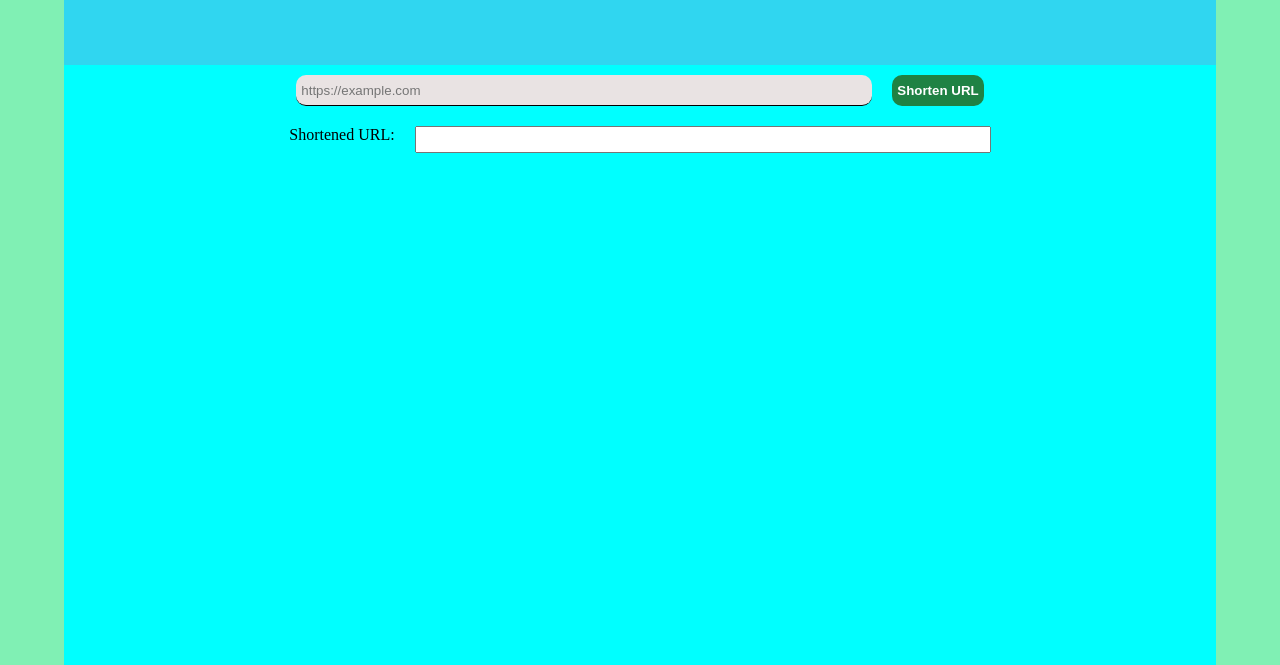
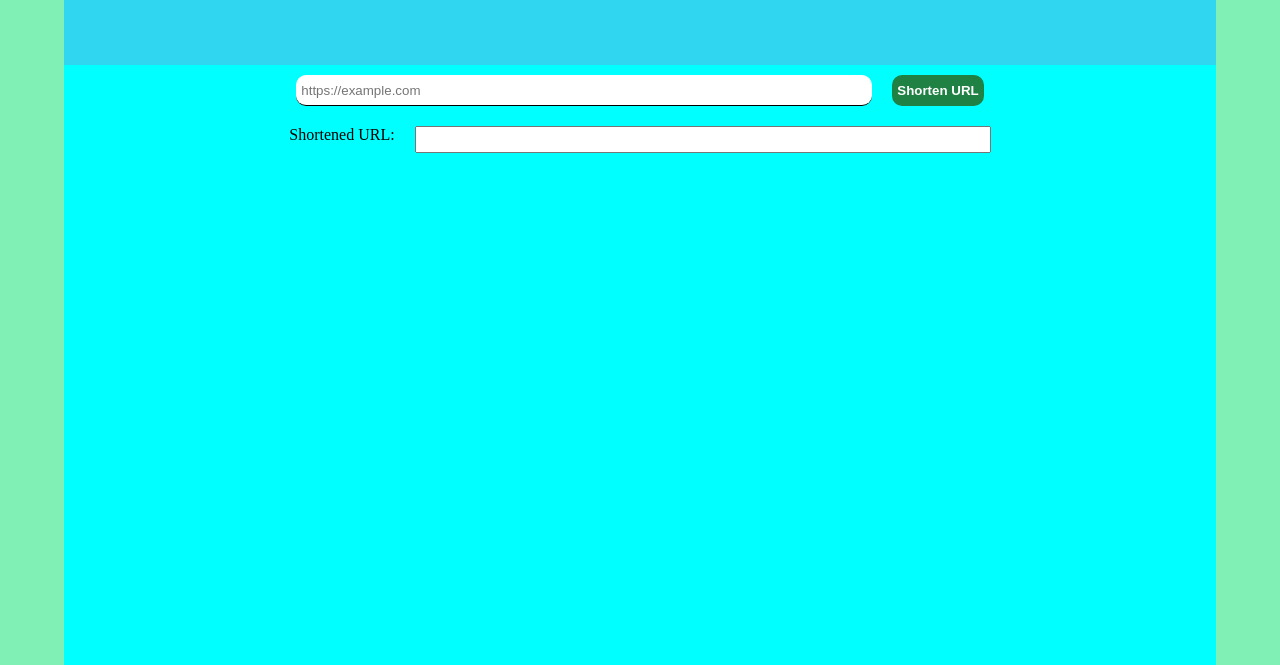
Before and after one commit to Ana-Kissi/my-Url-Shortener, a plain HTML site: page index.html in a window 1280 px wide. Shown: the part 135-800 px from the top of the page. Drawn offline with nearby package versions, Linux system fonts and the light colour scheme.

Commit message:
Update style.css

```diff
--- a/style.css
+++ b/style.css
@@ -44,7 +44,7 @@ main .inputs{
     background: aqua;
 }
 main .inputs input{
-    background: rgb(233, 227, 227);
+    background: white;
     border: none;
     border-bottom: 1px solid black;
     margin: 10px;
```
